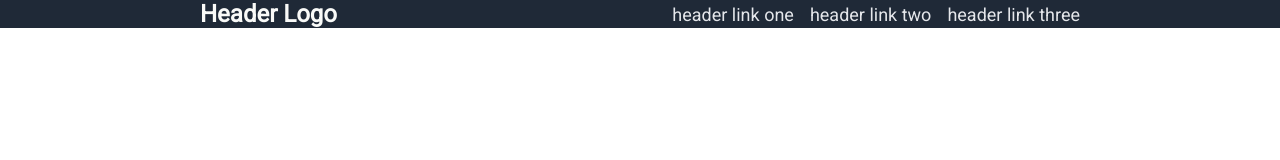
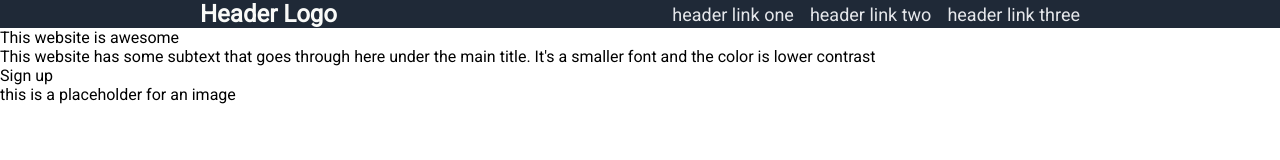
Before and after one commit to RichardGabelman/landing-page, a plain HTML site: page index.html in a window 1280 px wide. Drawn offline with Linux system fonts and the light colour scheme.

Commit message:
Add hero html

```diff
--- a/index.html
+++ b/index.html
@@ -20,5 +20,25 @@
       <li><a href="google.com">header link three</a></li>
     </ul>
   </div>
+
+  <div class="upper">
+    <div class="upper-left">
+      <div class="hero-main">
+        This website is awesome
+      </div>
+      <div class="hero-secondary">
+        This website has some subtext that goes through here under the
+        main title. It's a smaller font and the color is lower contrast
+      </div>
+      <div class="signup">
+        Sign up
+      </div>
+    </div>
+    <div class="upper-right">
+      <div class="image-placeholder">
+        this is a placeholder for an image
+      </div>
+    </div>
+  </div>
 </body>
 </html>
```
